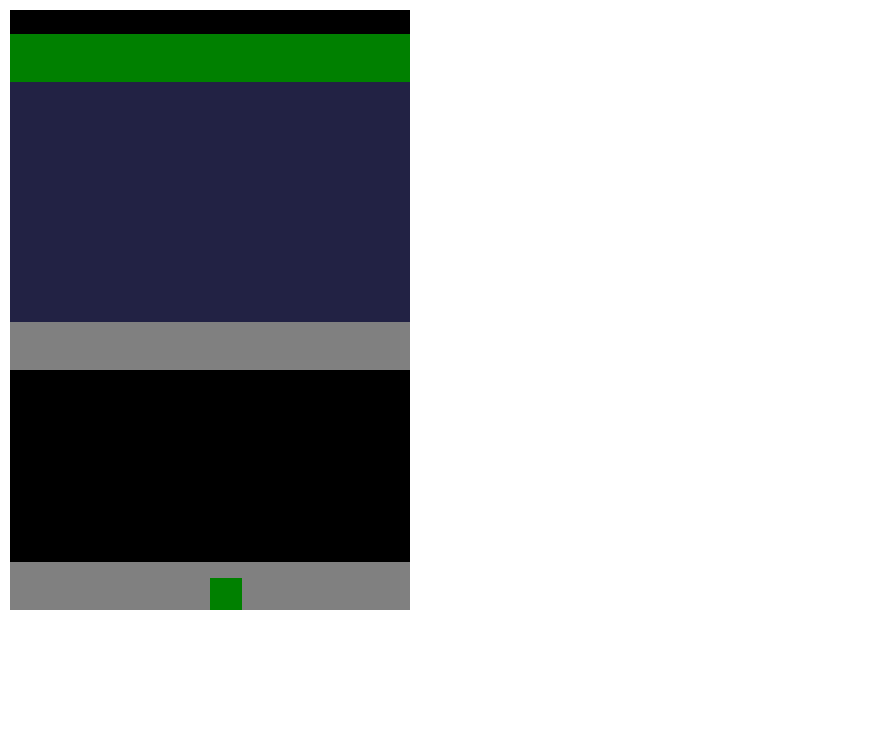
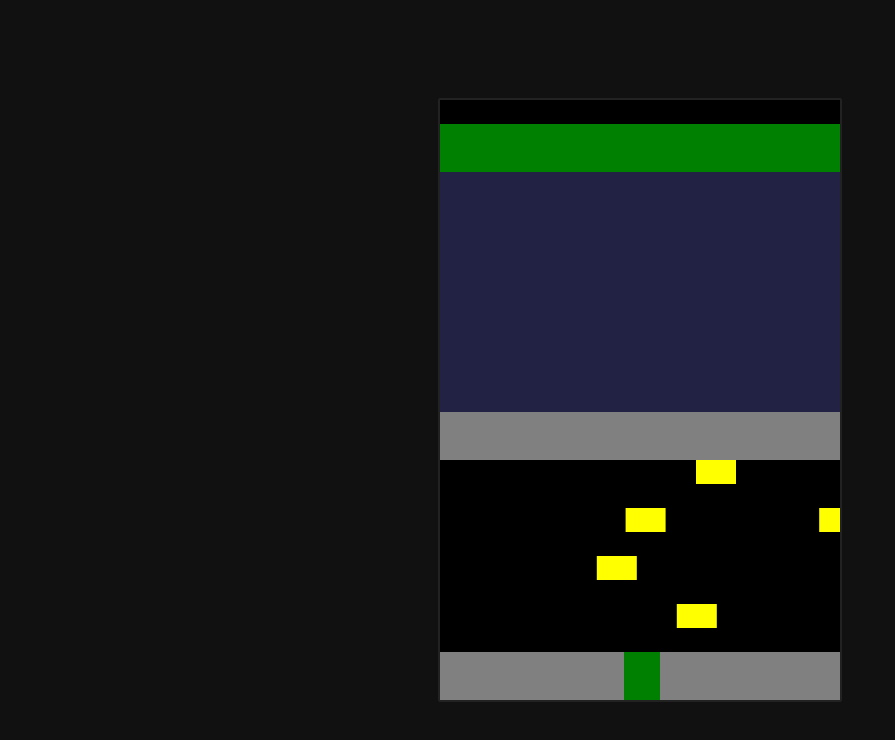
Before and after one commit to ejflick/20gamechallenge, a plain HTML site: page 3_frogger/index.html in a window 1280 px wide. Shown: the whole page, without its empty margins (0-895 px from the left). Drawn offline with Linux system fonts and the light colour scheme.

Commit message:
Moving cars. Moving frog. Don't like the vehicle spawning currently.

```diff
--- a/3_frogger/game.js
+++ b/3_frogger/game.js
@@ -4,6 +4,14 @@ const SCREEN_HEIGHT = 600;
 const HUD_HEIGHT = 24;
 const FIELD_HEIGHT = SCREEN_HEIGHT - HUD_HEIGHT;
 
+/*
+  Lanes:
+  0: Safe,
+  1 - 4: Vehicles,
+  5: Safe,
+  6 - 10: Water
+  11: Safe
+*/
 const LANES = 12;
 const LANE_HEIGHT = FIELD_HEIGHT / LANES;
 
@@ -13,6 +21,10 @@ const ctxt = canvas.getContext("2d");
 const entities = new Array(LANES);
 for (let i = 0; i < LANES; i++)
 	entities[i] = [];
+
+function laneY(l) {
+	return FIELD_HEIGHT - (l * LANE_HEIGHT) - LANE_HEIGHT;
+}
 
 class Sprite {
 	constructor(x, y, width, height) {
@@ -35,12 +47,50 @@ class Sprite {
 	update(dt) {
 	}
 
+	npcMove(dt) {
+		this.x -= dt * this.speed;
 
+		if (this.x + this.width < 0 || this.x > SCREEN_WIDTH) {
+			this.remove = true;
+		}
+	}
+}
+
+class Truck extends Sprite {
+	constructor(x, y) {
+		super(x, y + 3, 60, LANE_HEIGHT - 6);
+		this.speed = 96;
+	}
+
+	update(dt) {
+		super.npcMove(dt);
+	}
+
+	render() {
+		ctxt.fillStyle = "white";
+		ctxt.fillRect(this.x, this.y, this.width, this.height);
+	}
+}
+
+class Car extends Sprite {
+	constructor(x, y) {
+		super(x, y, 40, LANE_HEIGHT / 2);
+		this.speed = 96;
+	}
+
+	update(dt) {
+		super.npcMove(dt);
+	}
+
+	render() {
+		ctxt.fillStyle = "yellow";
+		ctxt.fillRect(this.x, this.y, this.width, this.height);
+	}
 }
 
 class Frog extends Sprite {
 	constructor() {
-		super(SCREEN_WIDTH / 2, FIELD_HEIGHT - 32, 32, 32);
+		super((SCREEN_WIDTH / 2) - 16, laneY(0), 36, LANE_HEIGHT);
 		addEventListener('keydown', evt => this.keyDownListener(evt));
 
 		this.inputMap = {
@@ -53,8 +103,8 @@ class Frog extends Sprite {
 		this.mvmtDests = [
 			{ x: 0, y: -LANE_HEIGHT },
 			{ x: 0, y: LANE_HEIGHT },
-			{ x: -LANE_HEIGHT, y: 0 },
-			{ x: LANE_HEIGHT, y: 0 },
+			{ x: -40, y: 0 },
+			{ x: 40, y: 0 },
 		];
 
 		this.interpMvmtTime = 0.16;
@@ -99,6 +149,64 @@ class Frog extends Sprite {
 	}
 }
 
+function vehicleSpawner(entities, y) {
+	const vehicleTypes = [
+		Car,
+		Truck
+	];
+
+	const weights = new Map();
+	weights.set(Car, 7);
+	weights.set(Truck, 3);
+	const totalWeight = weights.values().reduce((a,b) => a + b);
+
+	const pickType = function() {
+		let r = Math.floor(Math.random() * totalWeight);
+
+		for (let [type, weight] of weights) {
+			if (r < weight)
+				return type;
+
+			r -= weight;
+		}
+
+		throw Error("Should have picked a type!");
+	}
+
+	const randomSpawnTime = function() {
+		return 1.5 + Math.random() * 2;
+	}
+
+	let timeSinceSpawn = 0,
+		nextSpawn = randomSpawnTime();
+
+	const spawn = function() {
+		const type = pickType();
+		entities[LANES - 3].push(new type(SCREEN_WIDTH, y));
+	};
+
+	const update = function(dt) {
+		timeSinceSpawn += dt;
+
+		if (timeSinceSpawn < nextSpawn)
+			return;
+
+		spawn();
+
+		timeSinceSpawn = 0;
+		nextSpawn = randomSpawnTime();
+	};
+
+	return Object.freeze({
+		update,
+	});
+}
+
+let vehicleSpawners = [];
+for (let i = 0; i < 4; i++) {
+	vehicleSpawners.push(vehicleSpawner(entities, laneY(i + 1)));
+}
+
 function renderField() {
 	// Start area
 	ctxt.fillStyle = "grey";
@@ -132,9 +240,19 @@ function render() {
 	const dt = elapsed / 1000;
 	lastTime = now;
 
-	for (let lane of entities)
-		for (let e of lane)
+	for (let lane of entities) {
+		for (let i = 0; i < lane.length; i++) {
+			const e = lane[i];
 			e.update(dt);
+			if (e.remove) {
+				lane.splice(i, 1);
+			}
+		}
+	}
+
+	for (vs of vehicleSpawners) {
+		vs.update(dt);
+	}
 
 	ctxt.fillStyle = "black";
 	ctxt.fillRect(0, 0, SCREEN_WIDTH, HUD_HEIGHT);
--- a/3_frogger/index.html
+++ b/3_frogger/index.html
@@ -2,12 +2,20 @@
   <head>
 	<title>Frogger</title>
 	<style>
+	  body {
+		  background-color: #111112;
+		  display: flex;
+		  justify-content: center;
+		  align-items: center;
+	  }
+
 	  #c {
 		  width: 400px;
 		  height: 600px;
 		  image-resolution: pixelated;
-		  border: 2px solid white;
+		  border: 2px solid #222223;
 		  border-radius: 2px;
+		  margin: auto;
 	  }
 	</style>
   </head>
```
